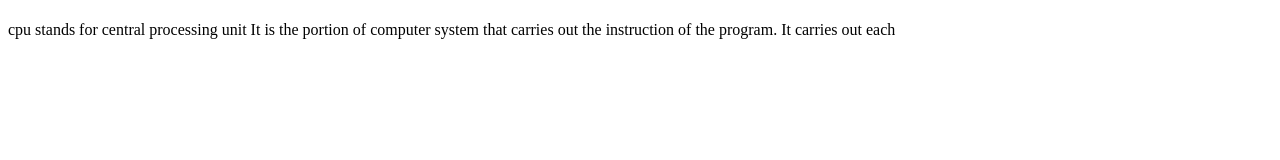
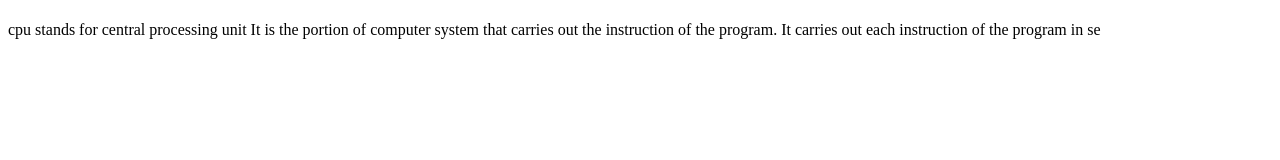
Before and after one commit to iamneo-production/edeabbacadbabaadaeccdfffebaeceaec, a website: page public/index.html in a window 1280 px wide. Drawn offline with Linux system fonts and the light colour scheme.

Commit message:
Backup Commit

```diff
--- a/public/index.html
+++ b/public/index.html
@@ -13,6 +13,6 @@
     cpu stands for central processing unit
     It is the portion of computer system that carries
     out the instruction of the program.
-    It carries out each
+    It carries out each instruction of the program in se
 </body>
 </html>
```
